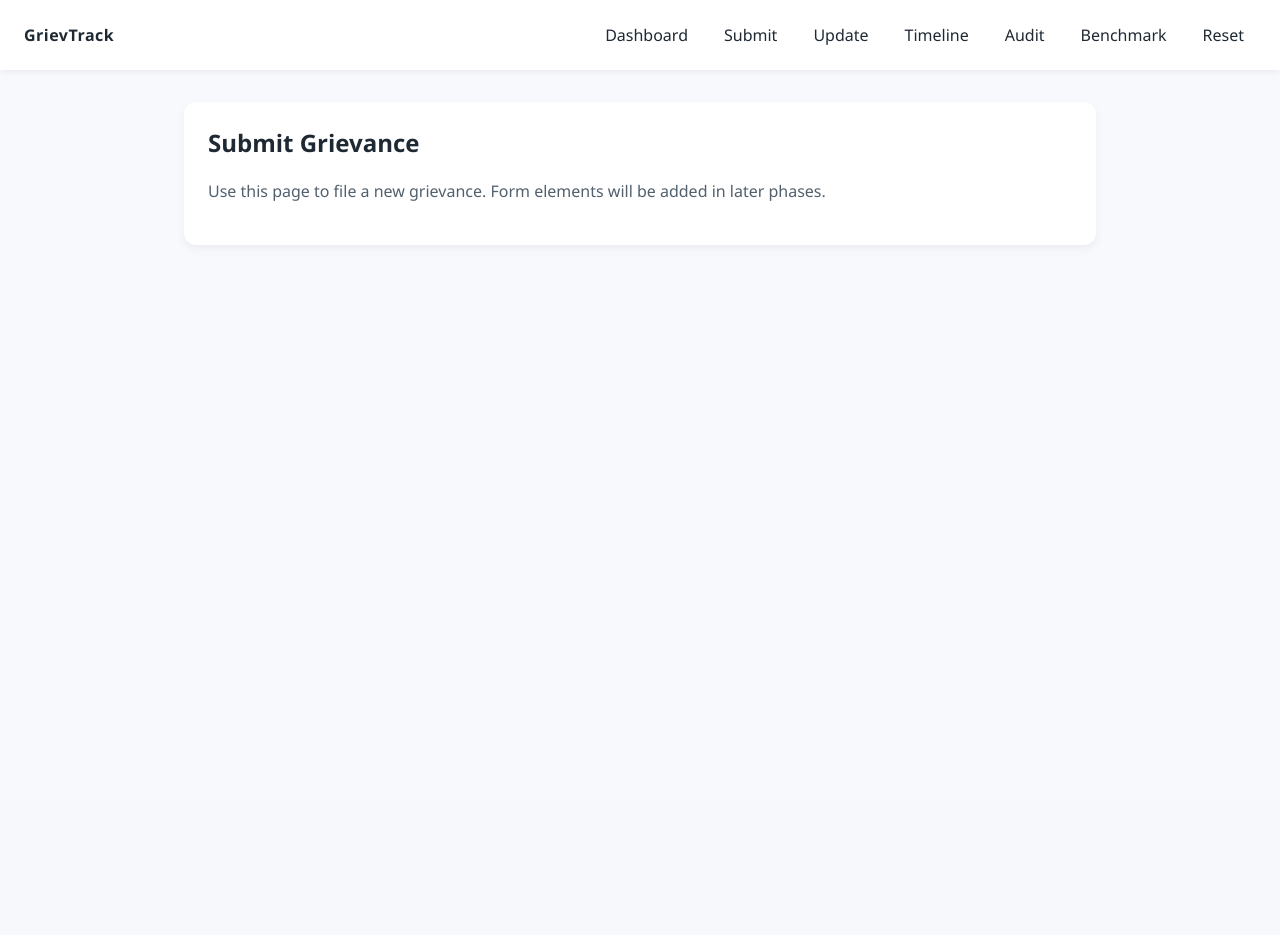
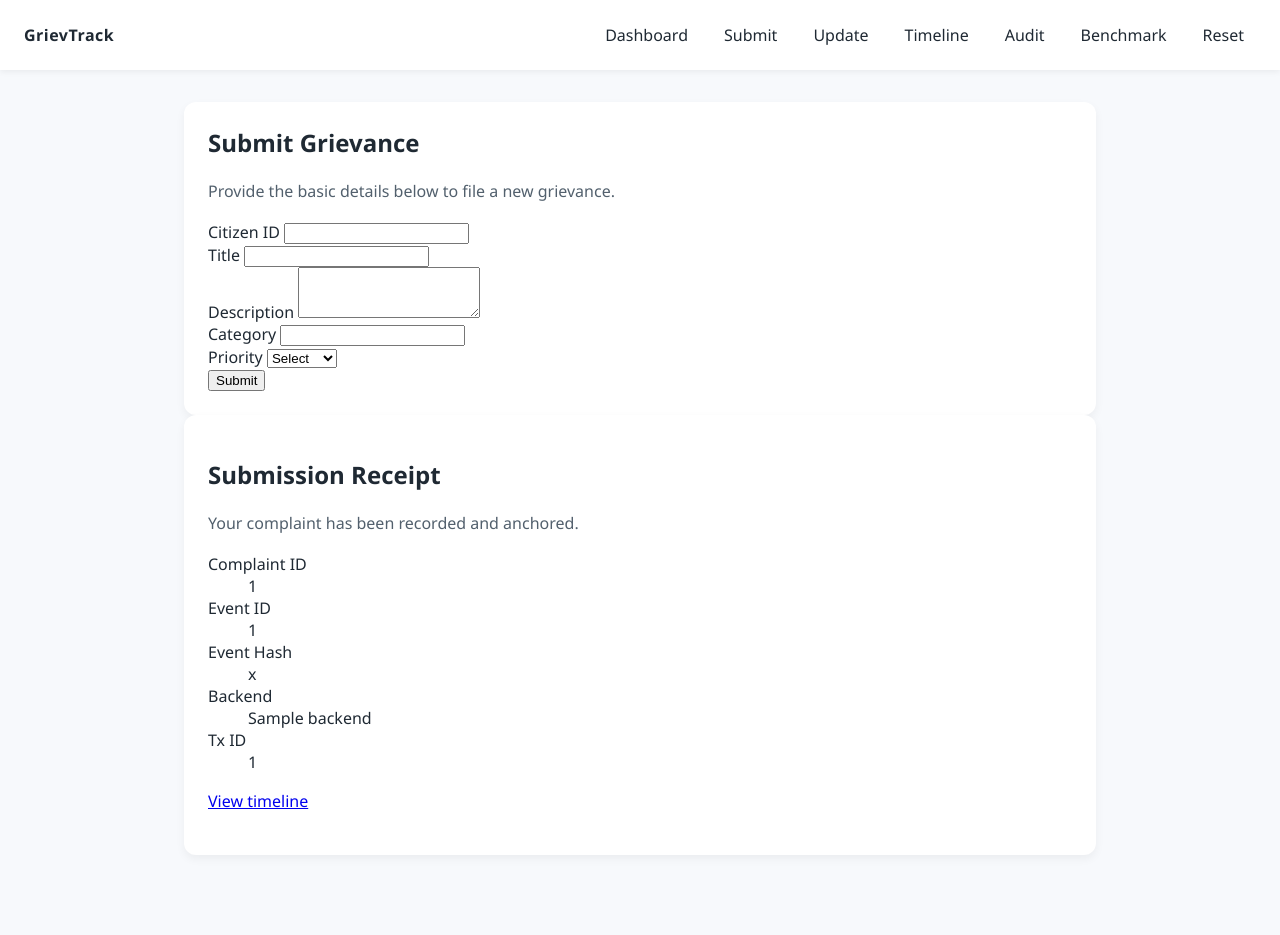
Before and after one commit to Ashish73653/GrievTrack_v3, a Flask app: template templates/submit.html in a window 1280 px wide. Before the commit the page ends 201 px from the top, so only its background shows below. Run offline with Flask 3, Linux system fonts and the light colour scheme; the template is opened without the code that fills it: most values are stand-ins (such as "Sample title", 1, 10 or a date in 2020).

Commit message:
Implement submit complaint flow

```diff
--- a/app.py
+++ b/app.py
@@ -1,4 +1,15 @@
-from flask import Flask, redirect, render_template, url_for
+from flask import Flask, redirect, render_template, request, url_for
+
+from db import get_db
+from ledger_backend import get_ledger_backend
+from utils import (
+    canonical_event_payload,
+    canonical_json,
+    new_complaint_id,
+    new_event_id,
+    now_iso,
+    sha256,
+)
 
 
 app = Flask(__name__)
@@ -14,9 +25,86 @@ def dashboard():
     return render_template("dashboard.html")
 
 
-@app.route("/submit")
+@app.route("/submit", methods=["GET", "POST"])
 def submit():
-    return render_template("submit.html")
+    receipt = None
+
+    if request.method == "POST":
+        citizen_id = request.form.get("citizen_id", "").strip()
+        title = request.form.get("title", "").strip()
+        description = request.form.get("description", "").strip()
+        category = request.form.get("category", "").strip()
+        priority = request.form.get("priority", "").strip()
+
+        complaint_id = new_complaint_id()
+        created_at = now_iso()
+        event_id = new_event_id()
+        event_timestamp = now_iso()
+        remarks = "Complaint submitted"
+
+        with get_db() as conn:
+            cursor = conn.cursor()
+            cursor.execute(
+                """
+                INSERT INTO complaints (
+                    complaint_id, title, description, category, priority, citizen_id,
+                    current_status, created_at
+                ) VALUES (?, ?, ?, ?, ?, ?, ?, ?)
+                """,
+                (
+                    complaint_id,
+                    title,
+                    description,
+                    category,
+                    priority,
+                    citizen_id,
+                    "SUBMIT",
+                    created_at,
+                ),
+            )
+            cursor.execute(
+                """
+                INSERT INTO complaint_events (
+                    event_id, complaint_id, event_type, actor_id, remarks, timestamp
+                ) VALUES (?, ?, ?, ?, ?, ?)
+                """,
+                (
+                    event_id,
+                    complaint_id,
+                    "SUBMIT",
+                    citizen_id,
+                    remarks,
+                    event_timestamp,
+                ),
+            )
+            conn.commit()
+
+        payload = canonical_event_payload(
+            complaint_id=complaint_id,
+            event_id=event_id,
+            event_type="SUBMIT",
+            actor_id=citizen_id,
+            remarks=remarks,
+            timestamp=event_timestamp,
+            prev_event_hash="",
+        )
+        event_hash = sha256(canonical_json(payload))
+        anchor_meta = get_ledger_backend().anchor_hash(
+            event_id=event_id,
+            complaint_id=complaint_id,
+            event_hash=event_hash,
+            timestamp=event_timestamp,
+        )
+
+        receipt = {
+            "complaint_id": complaint_id,
+            "event_id": event_id,
+            "event_hash": event_hash,
+            "backend": anchor_meta.get("backend", ""),
+            "tx_id": anchor_meta.get("tx_id", ""),
+        }
+
+    return render_template("submit.html", receipt=receipt)
 
 
 @app.route("/update")
--- a/templates/submit.html
+++ b/templates/submit.html
@@ -5,6 +5,50 @@
 {% block content %}
 <section>
     <h1>Submit Grievance</h1>
-    <p>Use this page to file a new grievance. Form elements will be added in later phases.</p>
+    <p>Provide the basic details below to file a new grievance.</p>
+
+    <form method="post" class="form">
+        <div class="field">
+            <label for="citizen_id">Citizen ID</label>
+            <input id="citizen_id" name="citizen_id" type="text" required>
+        </div>
+        <div class="field">
+            <label for="title">Title</label>
+            <input id="title" name="title" type="text">
+        </div>
+        <div class="field">
+            <label for="description">Description</label>
+            <textarea id="description" name="description" rows="3"></textarea>
+        </div>
+        <div class="field">
+            <label for="category">Category</label>
+            <input id="category" name="category" type="text">
+        </div>
+        <div class="field">
+            <label for="priority">Priority</label>
+            <select id="priority" name="priority">
+                <option value="">Select</option>
+                <option value="LOW">Low</option>
+                <option value="MEDIUM">Medium</option>
+                <option value="HIGH">High</option>
+            </select>
+        </div>
+        <button type="submit">Submit</button>
+    </form>
 </section>
+
+{% if receipt %}
+<section>
+    <h2>Submission Receipt</h2>
+    <p>Your complaint has been recorded and anchored.</p>
+    <dl class="receipt">
+        <div><dt>Complaint ID</dt><dd>{{ receipt.complaint_id }}</dd></div>
+        <div><dt>Event ID</dt><dd>{{ receipt.event_id }}</dd></div>
+        <div><dt>Event Hash</dt><dd>{{ receipt.event_hash }}</dd></div>
+        <div><dt>Backend</dt><dd>{{ receipt.backend }}</dd></div>
+        <div><dt>Tx ID</dt><dd>{{ receipt.tx_id or "N/A" }}</dd></div>
+    </dl>
+    <p><a href="{{ url_for('timeline') }}">View timeline</a></p>
+</section>
+{% endif %}
 {% endblock %}
```
Also changed, not shown: tests/test_submit.py (added, +92 -0 lines).
